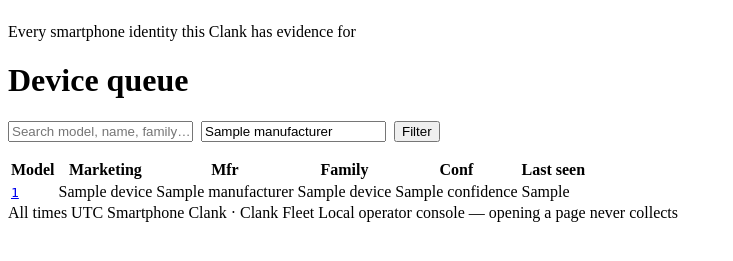
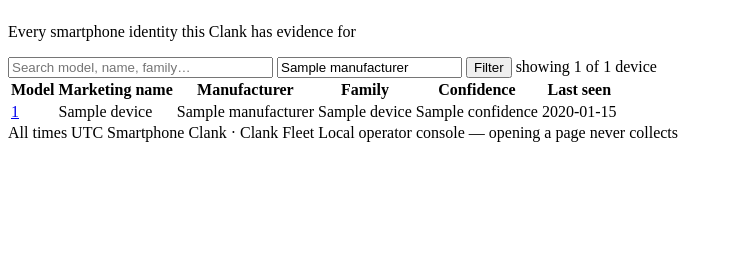
Before and after one commit to anil-ganti-nbc/smartphone-clank, a FastAPI app: template dashboard/templates/devices.html in a window 1280 px wide. Shown: the part 209-470 px from the top of the page, without its empty margins (0-733 px from the left). Run offline with FastAPI, Linux system fonts and the light colour scheme; the template is opened without the code that fills it: most values are stand-ins (such as "Sample title", 1, 10 or a date in 2020).

Commit message:
ui: rebuild Devices on the design system and correct stale read-only copy
Devices was the one page the redesign missed: a bare <h1>, an unstyled
filter form, and a single "No matches" cell that said the same thing
whether the filter matched nothing or the database held no devices at all.
It now uses the shared panel/filters/table/empty-state components and
distinguishes those two states, because they mean different things to an
operator staring at an empty console.

Copy that is now false is removed; copy that is still true is kept:
- "Collection is read-only in this console" -> collection runs on explicit
  request only, with a link to Collect.
- topbar READ-ONLY chip -> MANUAL COLLECTION.
- About reports collection as MANUAL rather than DISABLED when a
  controller is wired.
- The shell footer keeps "opening a page never collects", which remains
  exactly true.

Co-Authored-By: Claude Opus 5 <noreply@anthropic.com>

```diff
--- a/dashboard/templates/about.html
+++ b/dashboard/templates/about.html
@@ -25,7 +25,7 @@
         <dt>Production OEMs</dt><dd>{{ about.oems|join(", ") }}</dd>
         <dt>Devices tracked</dt><dd>{{ about.device_count }}</dd>
         <dt>Recorded runs</dt><dd>{{ about.run_count }}</dd>
-        <dt>Collection</dt><dd>{{ about.collection_badge|safe }} <span class="dim">opening a page never collects</span></dd>
+        <dt>Collection</dt><dd>{{ about.collection_badge|safe }} <span class="dim">{{ about.collection_note }}</span></dd>
         <dt>Delivery</dt><dd>{{ about.delivery_badge|safe }} <span class="dim">no destination configured</span></dd>
         <dt>Times</dt><dd>All times UTC</dd>
       </dl>
--- a/dashboard/templates/devices.html
+++ b/dashboard/templates/devices.html
@@ -4,27 +4,64 @@
 {% block page_heading %}Devices{% endblock %}
 {% block page_sub %}<p class="page-sub">Every smartphone identity this Clank has evidence for</p>{% endblock %}
 {% block content %}
-<h1>Device queue</h1>
-<form method="get" style="margin-bottom:16px; display:flex; gap:8px; flex-wrap:wrap;">
-  <input name="q" value="{{ q }}" placeholder="Search model, name, family…"/>
-  <input name="manufacturer" value="{{ manufacturer }}" placeholder="manufacturer"/>
-  <button type="submit">Filter</button>
+<div class="panel">
+  <form class="filters" method="get">
+    <input class="f" name="q" value="{{ q }}" placeholder="Search model, name, family…" size="30"/>
+    <input class="f" name="manufacturer" value="{{ manufacturer }}" placeholder="manufacturer"/>
+    <button class="btn" type="submit">Filter</button>
+    {% if filtered %}<a class="btn tertiary" href="/devices">Clear</a>{% endif %}
+    <span class="right muted">
+      {% if devices %}showing {{ devices|length }}{% if devices|length == 100 %} (first 100){% endif %}
+      of {{ total_devices }} device{{ '' if total_devices == 1 else 's' }}
+      {% else %}{{ total_devices }} device{{ '' if total_devices == 1 else 's' }} in the database{% endif %}
+    </span>
   </form>
-<div class="panel pad">
+  <div class="panel-body flush">
+    {% if devices %}
+    <div class="tablewrap scroll">
       <table class="t">
-    <tr><th>Model</th><th>Marketing</th><th>Mfr</th><th>Family</th><th>Conf</th><th>Last seen</th></tr>
+        <thead>
+          <tr>
+            <th>Model</th><th>Marketing name</th><th>Manufacturer</th>
+            <th>Family</th><th class="num">Confidence</th><th>Last seen</th>
+          </tr>
+        </thead>
+        <tbody>
           {% for d in devices %}
           <tr>
-      <td><a href="/devices/{{ d.model_number }}"><code>{{ d.model_number }}</code></a></td>
+            <td class="mono"><a href="/devices/{{ d.model_number }}">{{ d.model_number }}</a></td>
             <td>{{ d.marketing_name or "—" }}</td>
             <td>{{ d.manufacturer }}</td>
-      <td>{{ d.family_name or "—" }}</td>
-      <td>{{ d.confidence }}</td>
-      <td class="dim">{{ d.last_seen }}</td>
+            <td class="dim">{{ d.family_name or "—" }}</td>
+            <td class="num">{{ d.confidence }}</td>
+            <td class="dim nowrap">{{ d.last_seen.strftime("%Y-%m-%d %H:%M") if d.last_seen else "—" }}</td>
           </tr>
-    {% else %}
-    <tr><td colspan="6" class="dim">No matches</td></tr>
           {% endfor %}
+        </tbody>
       </table>
     </div>
+    {# The two absences mean different things and must never share one message:
+       a filter that matched nothing is an operator action, an empty database is
+       a collection fact. #}
+    {% elif filtered %}
+    <div class="empty">
+      <div class="empty-title">No device matches this filter</div>
+      <div class="empty-hint">
+        {{ total_devices }} device{{ '' if total_devices == 1 else 's' }} are stored; none match the
+        search or manufacturer above. Clear the filter to see them all.
+      </div>
+    </div>
+    {% else %}
+    <div class="empty">
+      <div class="empty-title">No devices observed yet</div>
+      <div class="empty-hint">
+        The database holds no device records. Devices appear here once a collector
+        run persists its first evidence — run a source from
+        <a href="/collect">Collect</a>, then check <a href="/metrics">Run History</a>
+        for what that run actually saw.
+      </div>
+    </div>
+    {% endif %}
+  </div>
+</div>
 {% endblock %}
```
Also changed, not shown: dashboard/templates/home.html (+19 -5 lines). Lines whose indentation alone changed are shown as unchanged.
